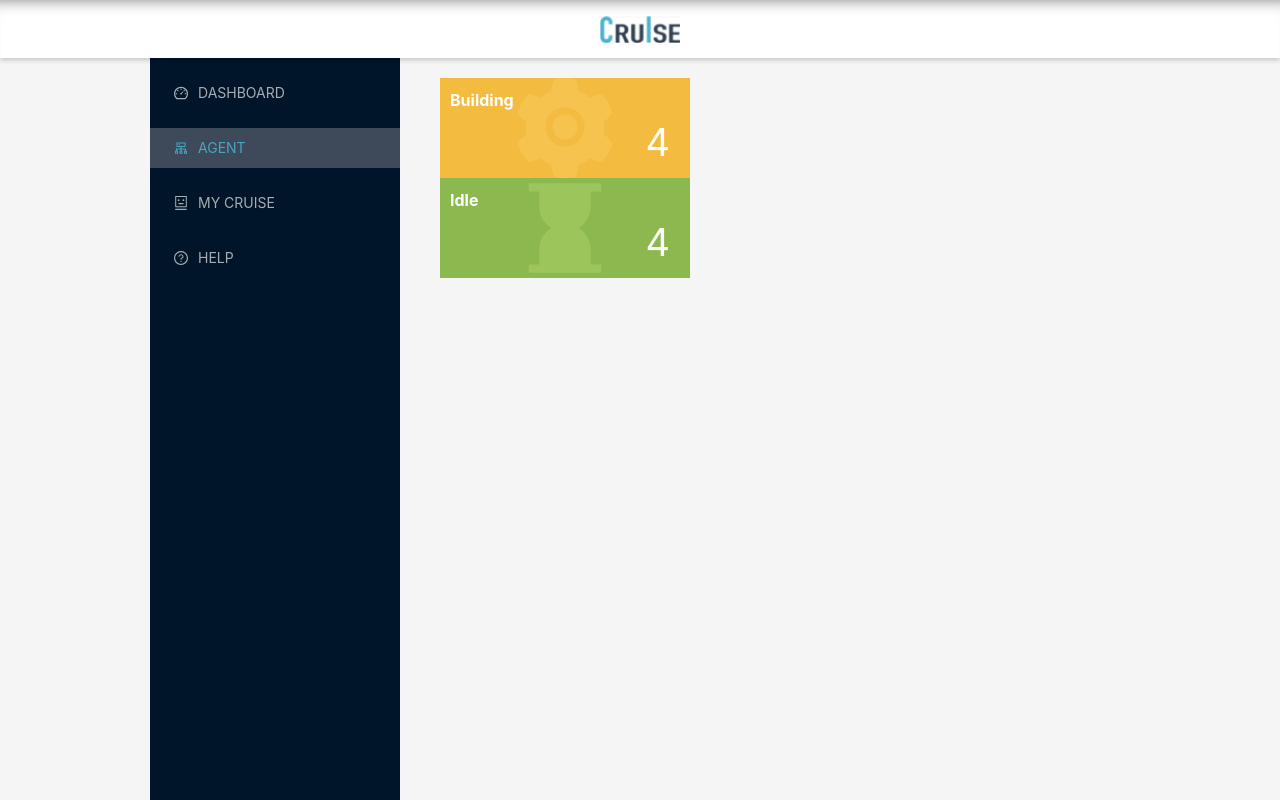
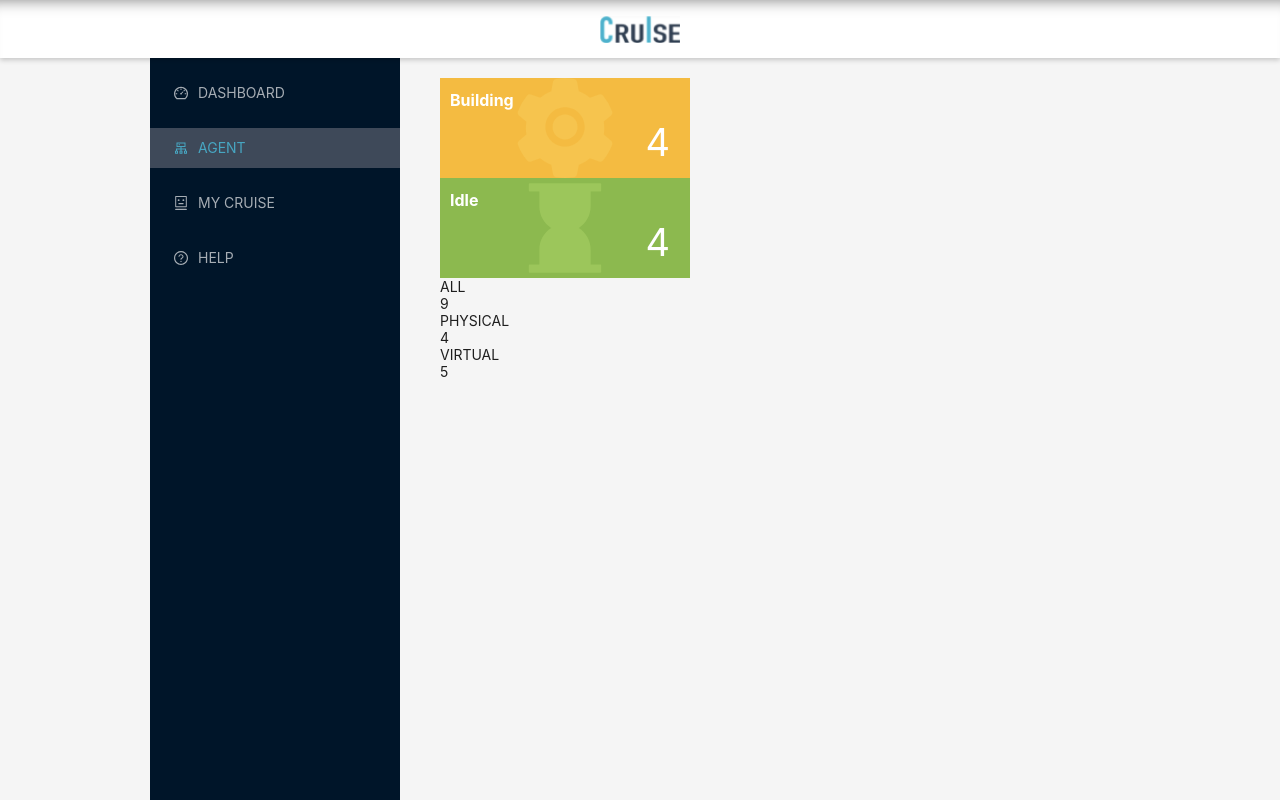
Before and after one commit to kgpoj/cruise, a React (Create React App) app: page /agent in a window 1280 px wide. Built offline with nearby package versions, Linux system fonts and the light colour scheme.

Commit message:
feat: basic structure of AgentTypeBox

```diff
--- /dev/null
+++ b/src/pages/Agent/components/AgentTypeBox/index.tsx
@@ -0,0 +1,25 @@
+import React from 'react';
+
+interface AgentTypeBoxProps {
+  physicalCount: number,
+  virtualCount: number
+}
+
+const AgentTypeBox = ({ physicalCount, virtualCount }: AgentTypeBoxProps) => (
+  <div>
+    <div>
+      <div>ALL</div>
+      <div>{physicalCount + virtualCount}</div>
+    </div>
+    <div>
+      <div>PHYSICAL</div>
+      <div>{physicalCount}</div>
+    </div>
+    <div>
+      <div>VIRTUAL</div>
+      <div>{virtualCount}</div>
+    </div>
+  </div>
+);
+
+export default AgentTypeBox;
--- a/src/pages/Agent/index.tsx
+++ b/src/pages/Agent/index.tsx
@@ -1,10 +1,12 @@
 import React from 'react';
 import AvailabilityBox from './components/AvailabilityBox';
+import AgentTypeBox from './components/AgentTypeBox';
 
 const Agent = (): JSX.Element => (
   <div>
     <AvailabilityBox type="building" number={4} />
     <AvailabilityBox type="idle" number={4} />
+    <AgentTypeBox physicalCount={4} virtualCount={5} />
   </div>
 );
 
```
Also changed, not shown: 1 other file (tests, documents, lock files or other folders).
